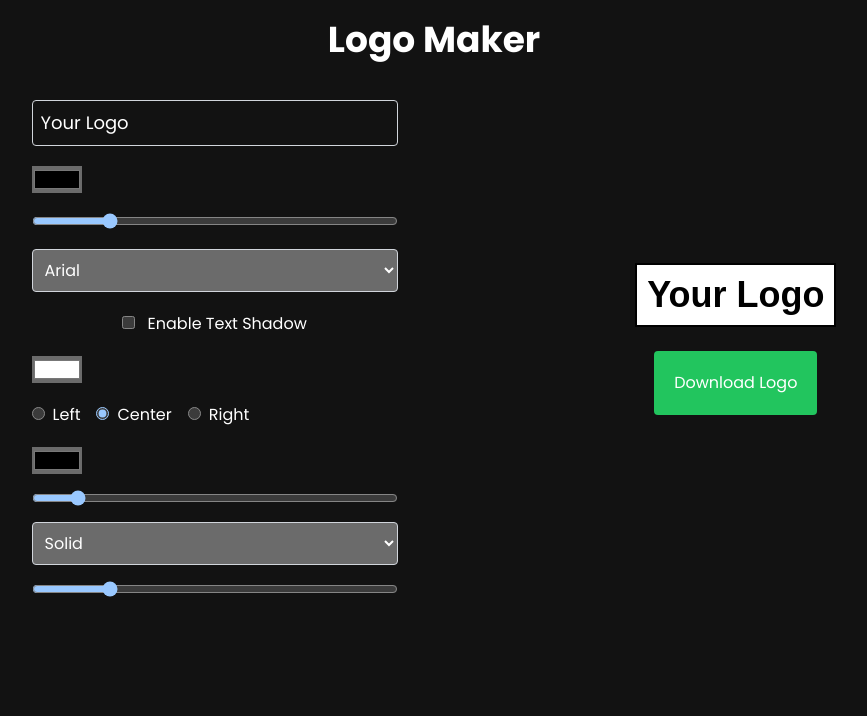
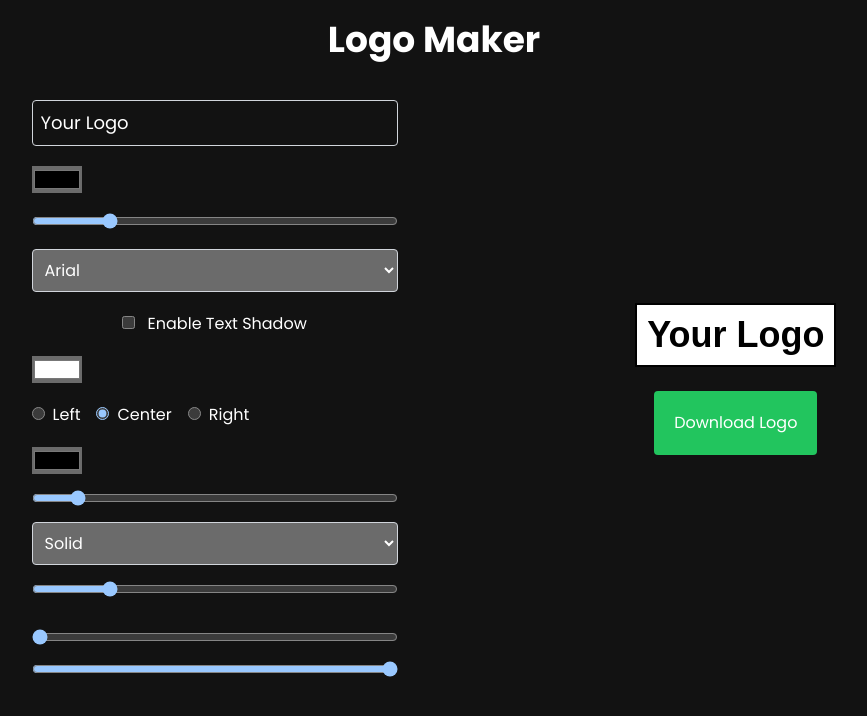
Before and after one commit to rahat728/logo-maker, a React (Vite) app: page / in a window 1280 px wide. Shown: the top 716 px of the page, without its empty margins (206-1073 px from the left). Built offline with nearby package versions, Linux system fonts and the light colour scheme.

Commit message:
Added Logo Rotation Customization and Opacity Customization

```diff
--- a/src/App.jsx
+++ b/src/App.jsx
@@ -14,6 +14,8 @@ function App() {
   const [borderWidth, setBorderWidth] = useState(2);
   const [borderStyle, setBorderStyle] = useState("solid");
   const [padding, setPadding] = useState(10);
+  const [rotation, setRotation] = useState(0);
+  const [opacity, setOpacity] = useState(1);
 
   const logoRef = useRef(null);
 
@@ -29,7 +31,8 @@ function App() {
   const handleBorderWidthChange = (e) => setBorderWidth(e.target.value);
   const handleBorderStyleChange = (e) => setBorderStyle(e.target.value);
   const handlePaddingChange = (e) => setPadding(e.target.value); // New function for padding
-
+  const handleRotationChange = (e) => setRotation(e.target.value);
+  const handleOpacityChange = (e) => setOpacity(e.target.value);
   const downloadLogo = () => {
     if (logoRef.current) {
       toPng(logoRef.current)
@@ -175,6 +178,25 @@ function App() {
             onChange={handlePaddingChange}
             className="mb-4"
           />
+
+          <input
+            type="range"
+            min="0"
+            max="180"
+            value={rotation}
+            onChange={handleRotationChange}
+            className="my-4"
+          />
+
+          <input
+            type="range"
+            min="0.1"
+            max="1"
+            step="0.1"
+            value={opacity}
+            onChange={handleOpacityChange}
+            className="mb-4"
+          />
         </div>
 
         <div className="flex flex-col items-center justify-center">
@@ -194,6 +216,8 @@ function App() {
               borderWidth: `${borderWidth}px`,
               borderStyle,
               padding: `${padding}px`,
+              transform: `rotate(${rotation}deg)`,
+              opacity: opacity,
             }}
           >
             {logoText}
```
